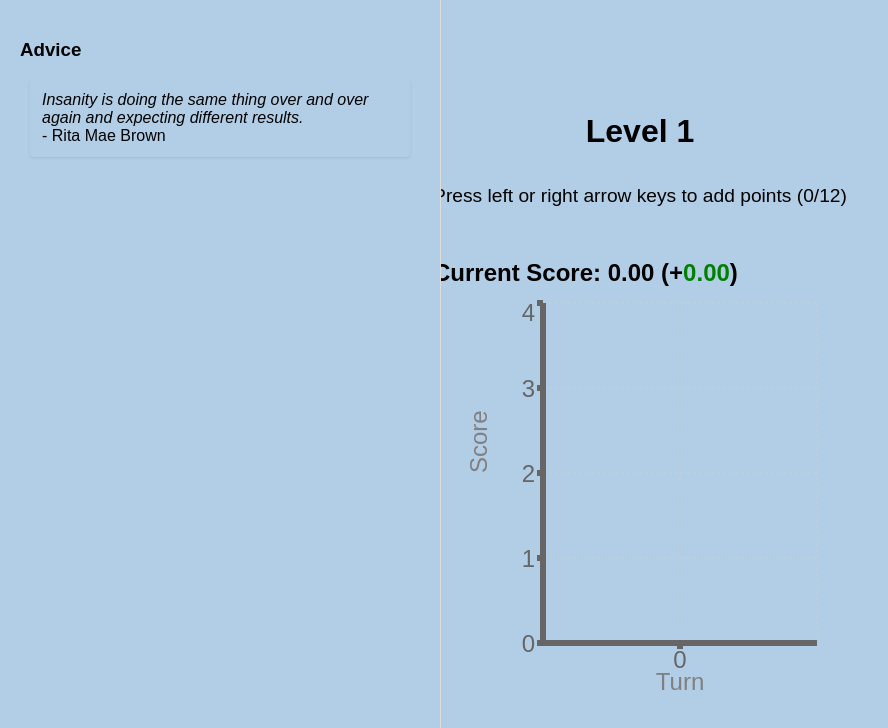
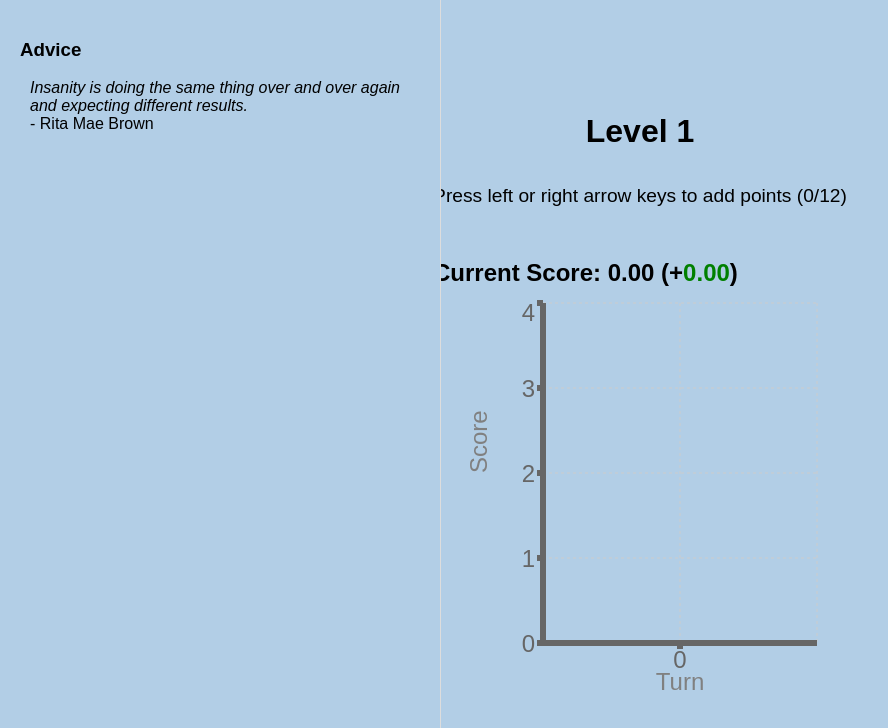
Before and after one commit to mbrehove/knowable, a Next.js app: page / in a window 1280 px wide. Both pictures are taken after a click on the button "Press Enter to Continue". Shown: the top 728 px of the page, without its empty margins (0-888 px from the left). Built offline with nearby package versions, Linux system fonts and the light colour scheme.

Commit message:
fixed AdvicePanel animation issue

```diff
--- a/src/components/AdvicePanel.module.css
+++ b/src/components/AdvicePanel.module.css
@@ -25,22 +25,20 @@
 }
 
 .adviceItem {
-  opacity: 0;
-  animation: slideDown 0.5s ease-out forwards;
-  padding: 12px;
-  margin-bottom: 8px;
-  background-color: #b2cee6;
-  border-radius: 4px;
-  box-shadow: 0 1px 3px rgba(0, 0, 0, 0.1);
-  text-align: left;
+  margin-bottom: 1rem;
+  opacity: 1;
 }
 
-@keyframes slideDown {
-  0% {
+.animated {
+  animation: fadeIn 0.5s ease-in forwards;
+}
+
+@keyframes fadeIn {
+  from {
     opacity: 0;
-    transform: translateY(-20px);
+    transform: translateY(20px);
   }
-  100% {
+  to {
     opacity: 1;
     transform: translateY(0);
   }
--- a/src/components/AdvicePanel.tsx
+++ b/src/components/AdvicePanel.tsx
@@ -8,7 +8,10 @@ interface Advice {
   author: string
 }
 
-const AdvicePanel: React.FC<{ level: number }> = ({ level }) => {
+const AdvicePanel: React.FC<{
+  level: number
+  animate?: boolean
+}> = ({ level, animate = false }) => {
   const adviceList = levelAdvice.slice(0, level).reverse()
 
   return (
@@ -19,9 +22,11 @@ const AdvicePanel: React.FC<{ level: number }> = ({ level }) => {
           {adviceList.map((advice: Advice, index: number) => (
             <li
               key={index}
-              className={styles.adviceItem}
+              className={`${styles.adviceItem} ${
+                animate ? styles.animated : ''
+              }`}
               style={{
-                animationDelay: `${index * 0.15}s`
+                animationDelay: animate ? `${index * 0.15}s` : undefined
               }}
             >
               <i>{advice.quote}</i>
--- a/src/components/GameScreen.tsx
+++ b/src/components/GameScreen.tsx
@@ -123,7 +123,7 @@ const GameScreen: React.FC<GameScreenProps> = ({
   return (
     <div className='game-layout fade-in'>
       <div className='game-content'>
-        <AdvicePanel level={level} />
+        <AdvicePanel level={level} animate={true} />
 
         <div className='main-content'>
           <h2 className='title'>Level {level}</h2>
--- a/src/components/LevelCompleteScreen.tsx
+++ b/src/components/LevelCompleteScreen.tsx
@@ -58,7 +58,7 @@ const LevelCompleteScreen: React.FC<LevelCompleteScreenProps> = ({
   return (
     <div className='game-layout fade-in'>
       <div className='game-content'>
-        <AdvicePanel level={level} />
+        <AdvicePanel level={level} animate={false} />
 
         <div className='main-content'>
           <h2 className='title'>Level {level} Complete</h2>
```
Also changed, not shown: TODO.txt.
